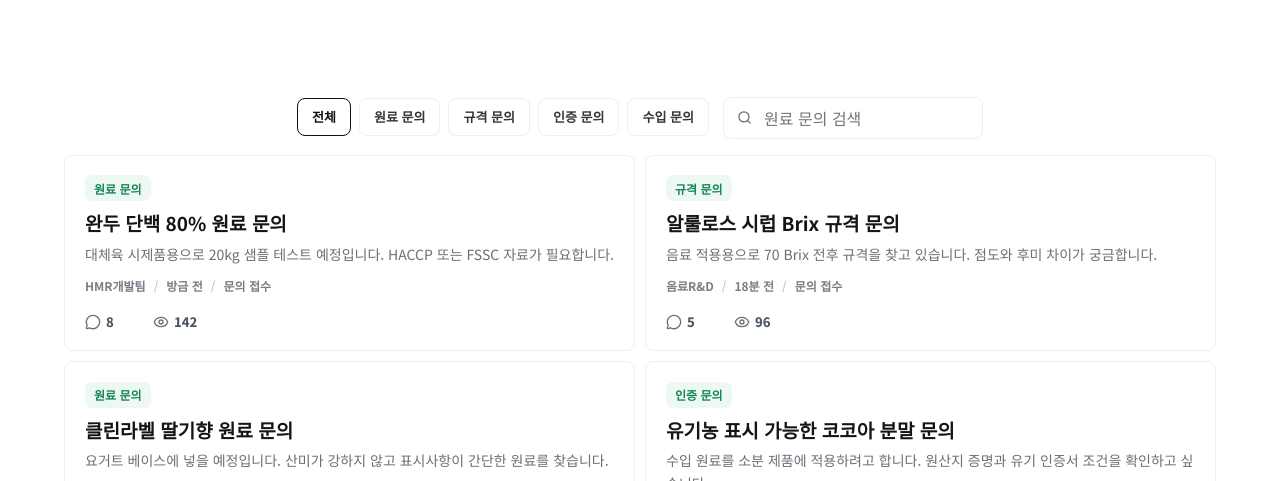
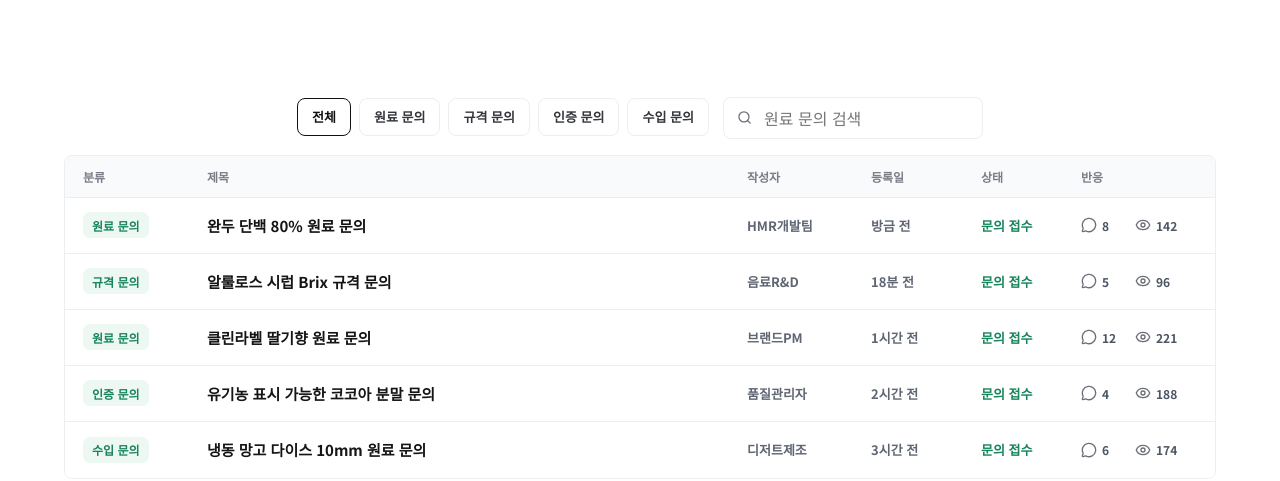
Before and after one commit to h4emin-web/food, a plain HTML site: page community.html in a window 1280 px wide. Shown: the part 311-792 px from the top of the page. Drawn offline with nearby package versions, Linux system fonts and the light colour scheme.

Commit message:
Simplify community board rows

```diff
--- a/script.js
+++ b/script.js
@@ -239,16 +239,11 @@ function renderCommunityPosts(posts) {
     .map(
       (post) => `
         <article class="community-post">
-          <div>
-            <span class="post-category">${post.category}</span>
-            <h3>${post.title}</h3>
-            <p>${post.desc}</p>
-            <div class="post-meta">
-              <span>${post.author}</span>
-              <span>${post.date}</span>
-              <span>문의 접수</span>
-            </div>
-          </div>
+          <span class="post-category">${post.category}</span>
+          <h3>${post.title}</h3>
+          <span class="post-author">${post.author}</span>
+          <span class="post-date">${post.date}</span>
+          <span class="post-status">문의 접수</span>
           <div class="post-stats" aria-label="게시글 반응">
             <span><i data-lucide="message-circle"></i>${post.comments}</span>
             <span><i data-lucide="eye"></i>${post.views}</span>
@@ -257,6 +252,20 @@ function renderCommunityPosts(posts) {
       `
     )
     .join("");
+
+  communityList.insertAdjacentHTML(
+    "afterbegin",
+    `
+      <div class="community-board-head" aria-hidden="true">
+        <span>분류</span>
+        <span>제목</span>
+        <span>작성자</span>
+        <span>등록일</span>
+        <span>상태</span>
+        <span>반응</span>
+      </div>
+    `
+  );
 
   if (window.lucide) {
     window.lucide.createIcons();
--- a/styles.css
+++ b/styles.css
@@ -710,82 +710,110 @@ img {
 
 .community-list {
   display: grid;
-  grid-template-columns: repeat(2, minmax(0, 1fr));
-  gap: 10px;
+  overflow: hidden;
+  overflow-x: auto;
+  border: 1px solid var(--line);
+  border-radius: 8px;
+  background: #fff;
+}
+
+.community-board-head,
+.community-post {
+  display: grid;
+  grid-template-columns: 110px minmax(220px, 1fr) 110px 96px 86px 116px;
+  gap: 14px;
+  align-items: center;
+  min-width: 820px;
+}
+
+.community-board-head {
+  min-height: 42px;
+  padding: 0 18px;
+  border-bottom: 1px solid var(--line);
+  background: #f8fafc;
+  color: #7a7d86;
+  font-size: 12px;
+  font-weight: 800;
 }
 
 .community-post {
-  display: grid;
-  grid-template-columns: minmax(0, 1fr);
-  gap: 18px;
-  align-items: start;
-  padding: 19px 20px;
-  border: 1px solid var(--line);
-  border-radius: 8px;
+  min-height: 56px;
+  padding: 0 18px;
+  border-bottom: 1px solid var(--line);
   background: #fff;
-  transition: border-color 180ms ease, box-shadow 180ms ease, transform 180ms ease;
+  transition: background 160ms ease;
 }
 
 .community-post:hover {
-  transform: translateY(-2px);
-  border-color: #d9dde5;
-  box-shadow: 0 16px 32px rgba(20, 26, 40, 0.08);
+  background: #fbfcfd;
+}
+
+.community-post:last-child {
+  border-bottom: 0;
 }
 
 .post-category {
   display: inline-flex;
   align-items: center;
+  justify-content: center;
   width: fit-content;
   min-height: 26px;
+  max-width: 100%;
   padding: 0 9px;
   border-radius: 7px;
   background: #edf8f3;
   color: var(--green);
   font-size: 12px;
   font-weight: 800;
+  white-space: nowrap;
 }
 
 .community-post h3 {
-  margin: 9px 0 7px;
-  font-size: 19px;
-  line-height: 1.35;
+  overflow: hidden;
+  margin: 0;
+  font-size: 15px;
+  line-height: 1.4;
+  text-overflow: ellipsis;
+  white-space: nowrap;
 }
 
-.community-post p {
-  margin: 0;
-  color: var(--muted);
-  font-size: 14px;
-  line-height: 1.6;
+.post-author,
+.post-date,
+.post-status {
+  overflow: hidden;
+  color: #5f6673;
+  font-size: 13px;
+  font-weight: 700;
+  text-overflow: ellipsis;
+  white-space: nowrap;
 }
 
+.post-status {
+  color: var(--green);
+}
+
+.community-post p,
 .post-meta {
-  flex-wrap: wrap;
-  gap: 8px;
-  margin-top: 12px;
-  color: #7a7d86;
-  font-size: 12px;
-  font-weight: 700;
+  display: none;
 }
 
 .post-meta span:not(:last-child)::after {
-  margin-left: 8px;
-  color: #c5c9d1;
-  content: "/";
+  content: none;
 }
 
 .post-stats {
   gap: 10px;
   justify-content: flex-start;
   color: #4b5563;
-  font-size: 13px;
-  font-weight: 800;
+  font-size: 12px;
+  font-weight: 700;
 }
 
 .post-stats span {
   display: inline-flex;
   align-items: center;
   gap: 5px;
-  min-width: 58px;
+  min-width: 44px;
   justify-content: flex-start;
 }
 
@@ -1187,10 +1215,6 @@ img {
     flex-basis: auto;
   }
 
-  .community-post {
-    grid-template-columns: 1fr;
-  }
-
   .post-stats {
     justify-content: flex-start;
   }
```
